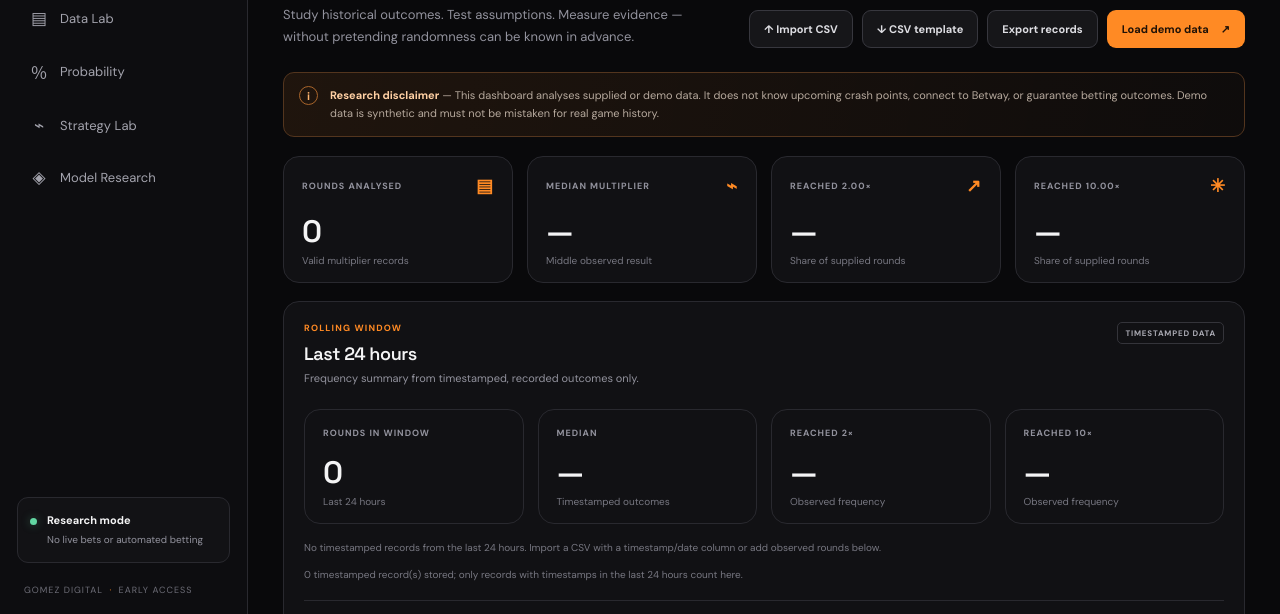
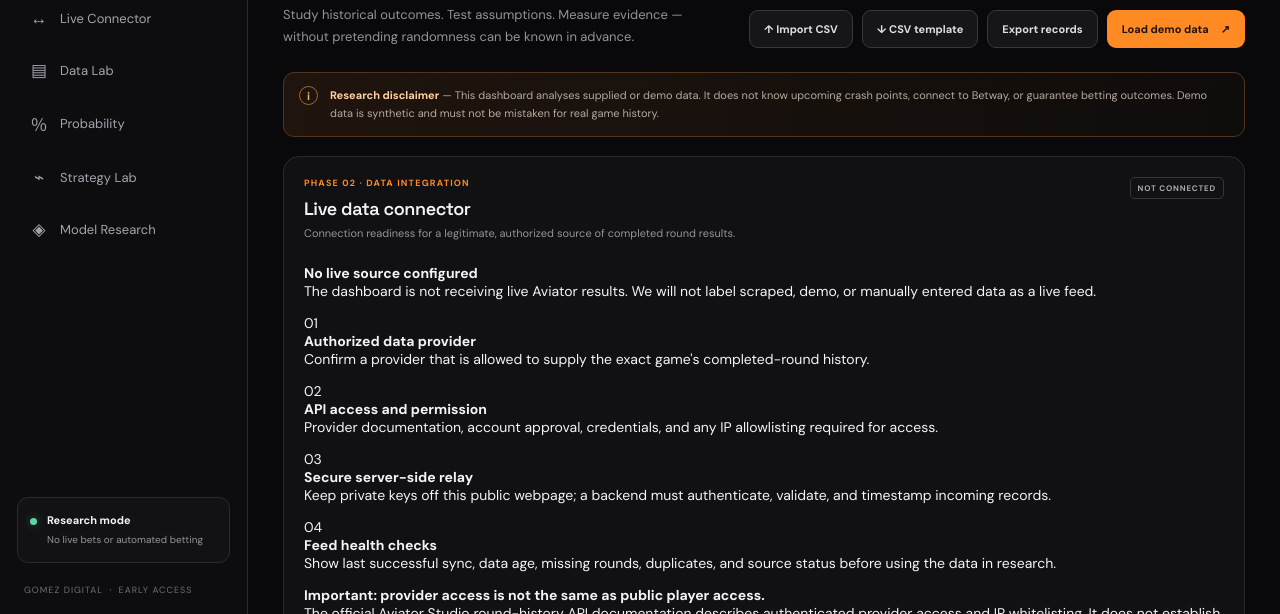
Before and after one commit to gomezdigital/Gomez-Aviator-Intelligence, a plain HTML site: page index.html in a window 1280 px wide. Shown: the part 186-800 px from the top of the page. Drawn offline with Linux system fonts and the light colour scheme.

Commit message:
Add Phase 02 live data connector readiness panel

```diff
--- a/index.html
+++ b/index.html
@@ -22,6 +22,7 @@
       <div class="sidebar-label">WORKSPACE</div>
       <nav class="side-nav" aria-label="Main navigation">
         <a class="nav-link active" href="#overview"><span class="nav-icon">◫</span> Overview</a>
+        <a class="nav-link" href="#live-connector"><span class="nav-icon">↔</span> Live Connector</a>
         <a class="nav-link" href="#data-lab"><span class="nav-icon">▤</span> Data Lab</a>
         <a class="nav-link" href="#probability"><span class="nav-icon">％</span> Probability</a>
         <a class="nav-link" href="#strategy-lab"><span class="nav-icon">⌁</span> Strategy Lab</a>
@@ -60,6 +61,20 @@
         <span class="notice-icon">i</span>
         <p><strong>Research disclaimer</strong> — This dashboard analyses supplied or demo data. It does not know upcoming crash points, connect to Betway, or guarantee betting outcomes. Demo data is synthetic and must not be mistaken for real game history.</p>
       </div>
+
+
+      <section class="panel live-connector-panel" id="live-connector" aria-labelledby="live-connector-title">
+        <div class="panel-heading"><div><div class="section-kicker">PHASE 02 · DATA INTEGRATION</div><h2 id="live-connector-title">Live data connector</h2><p>Connection readiness for a legitimate, authorized source of completed round results.</p></div><span class="panel-tag connector-offline">NOT CONNECTED</span></div>
+        <div class="connector-status-row"><span class="connector-indicator"></span><div><strong>No live source configured</strong><p>The dashboard is not receiving live Aviator results. We will not label scraped, demo, or manually entered data as a live feed.</p></div></div>
+        <div class="connector-grid">
+          <div class="connector-requirement"><span>01</span><div><strong>Authorized data provider</strong><p>Confirm a provider that is allowed to supply the exact game's completed-round history.</p></div></div>
+          <div class="connector-requirement"><span>02</span><div><strong>API access and permission</strong><p>Provider documentation, account approval, credentials, and any IP allowlisting required for access.</p></div></div>
+          <div class="connector-requirement"><span>03</span><div><strong>Secure server-side relay</strong><p>Keep private keys off this public webpage; a backend must authenticate, validate, and timestamp incoming records.</p></div></div>
+          <div class="connector-requirement"><span>04</span><div><strong>Feed health checks</strong><p>Show last successful sync, data age, missing rounds, duplicates, and source status before using the data in research.</p></div></div>
+        </div>
+        <div class="connector-callout"><strong>Important: provider access is not the same as public player access.</strong><p>The official Aviator Studio round-history API documentation describes authenticated provider access and IP whitelisting. It does not establish that a public Betway player-results API is available to us. We need a documented, authorized source before connecting anything.</p><a href="https://docs.crash.aviator.studio/round-history/" target="_blank" rel="noopener noreferrer">Review official Round History API documentation ↗</a></div>
+        <p class="small-note" id="connector-next-step">Next required input: the approved API/provider documentation or written confirmation of the data source. Do not paste secret API keys into this dashboard or a public GitHub file.</p>
+      </section>
 
       <section class="metrics-grid" aria-label="Dataset summary">
         <article class="metric-card"><div class="metric-top"><span>ROUNDS ANALYSED</span><span class="metric-symbol">▤</span></div><div class="metric-value" id="metric-rounds">0</div><div class="metric-foot">Valid multiplier records</div></article>
```
